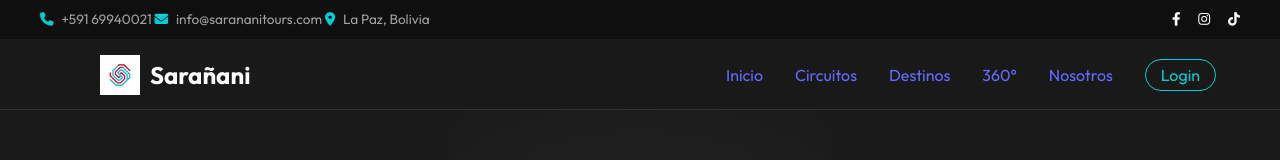
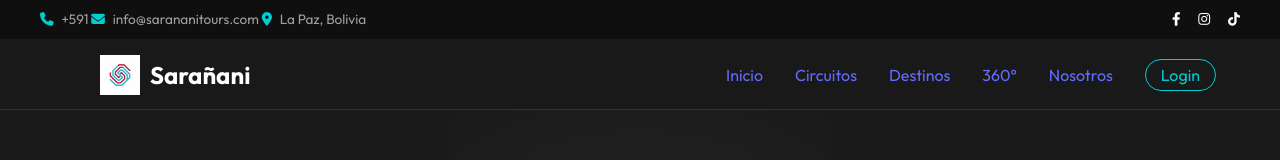
Before and after one commit to JhonnnyTzy/saranani, a website built with Vite: page login.html in a window 1280 px wide. Shown: the top 160 px of the page. Built offline with nearby package versions, Linux system fonts and the light colour scheme.

Commit message:
Update login.html

```diff
--- a/login.html
+++ b/login.html
@@ -169,7 +169,7 @@
   <div class="top-bar">
     <div class="container top-bar-content">
       <div class="contact-info">
-        <span><i class="fas fa-phone"></i> +591 69940021</span>
+        <span><i class="fas fa-phone"></i> +591 </span>
         <span><i class="fas fa-envelope"></i> info@sarananitours.com</span>
         <span class="hide-mobile"><i class="fas fa-map-marker-alt"></i> La Paz, Bolivia</span>
       </div>
@@ -245,4 +245,5 @@
     }
   </script>
 </body>
+
 </html>
```
